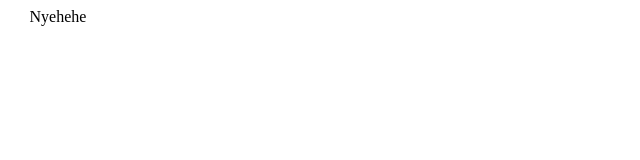
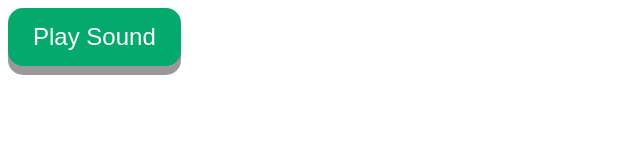
Before and after one commit to Joey393d/MessAround, a plain HTML site: page index.html in a window 1280 px wide. Shown: the whole page, without its empty margins (0-640 px from the left). Drawn offline with Linux system fonts and the light colour scheme; files that its build step writes are made by us from their sources.

Commit message:
added button sound

```diff
--- a/index.html
+++ b/index.html
@@ -2,23 +2,45 @@
 
 <html>
     <head>
-        <meta charset="utf-8">
-        <meta http-equiv="X-UA-Compatible" content="IE=edge">
-        <title></title>
-        <meta name="description" content="">
-        <meta name="viewport" content="width=device-width, initial-scale=1">
-        <link rel="stylesheet" href="stylesheet.css">
-    </head>
-    <header>
-    </header>
-    <body>
 
-        <div style="text-align: center; display: inline-block; width: 100px">
-            <div>
-                  Nyehehe
-            </div>
-        </div>
+        <meta name="viewport"
+        content="width=device-width, initial-scale=1">
 
-        <script src="" async defer></script>
-    </body>
+        <style>
+            .button {
+                padding: 15px 25px;
+                font-size: 24px;
+                text-align: center;
+                cursor: pointer;
+                outline: none;
+                color: #fff;
+                background-color: #04AA6D;
+                border: none;
+                border-radius: 15px;
+                box-shadow: 0 9px #999;
+            }
+
+            .button:hover {background-color: #3e8e41;}
+
+            .button:active {
+                background-color: #3e841;
+                box-shadow: 0 5px #666;
+                transform: translateY(4px) }
+                button:active + embed {display: none; }
+            embed { display: none;}
+
+        </style>
+     </head>
+<body>
+
+
+</body>
+<script>
+    var snd = new Audio("/mp4/yahaha - noise removed.mp3");
+
+</script>
+<button class="button" onclick="snd.play()" >Play Sound
+</button>
+
+
 </html>
```
Also changed, not shown: 1 other file.
